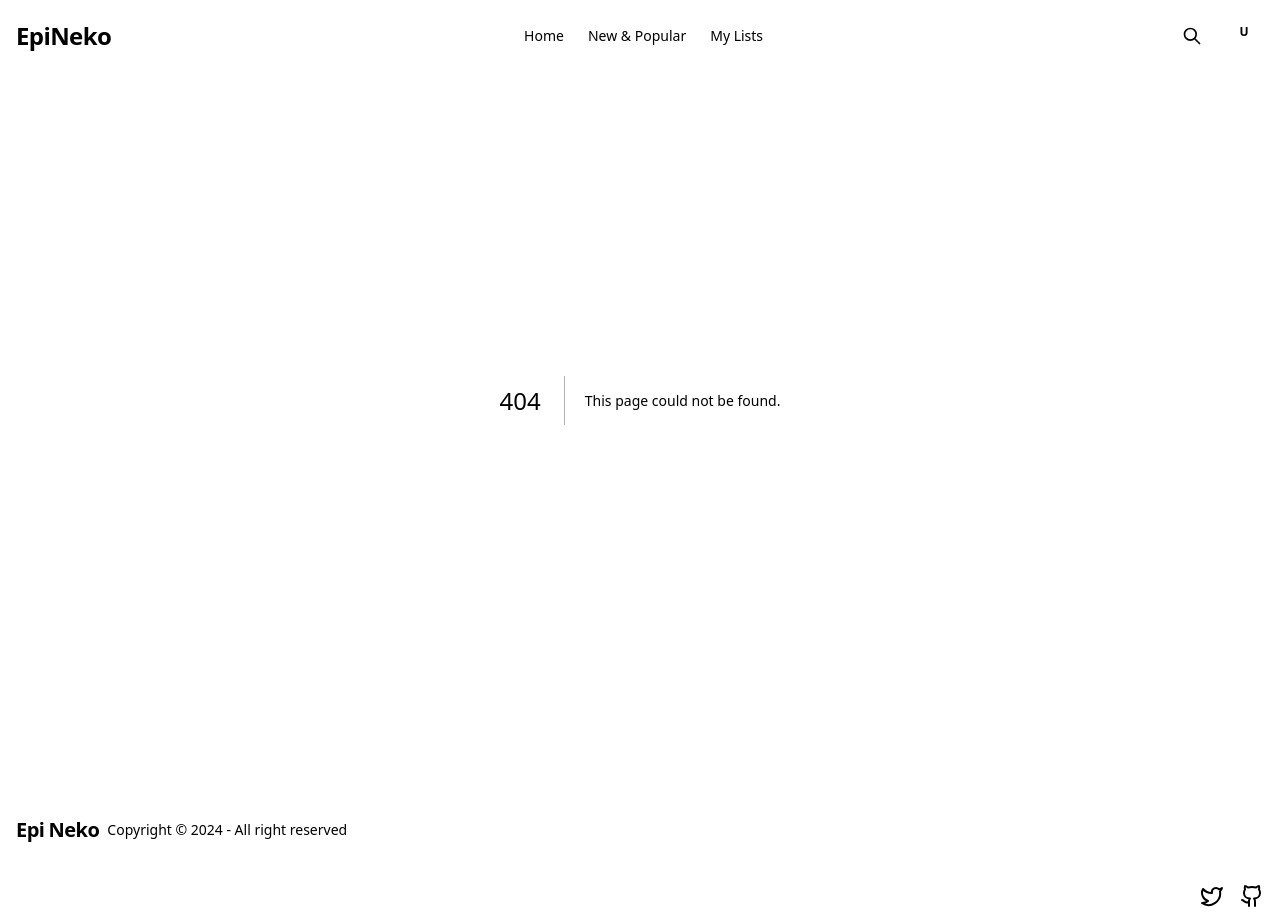
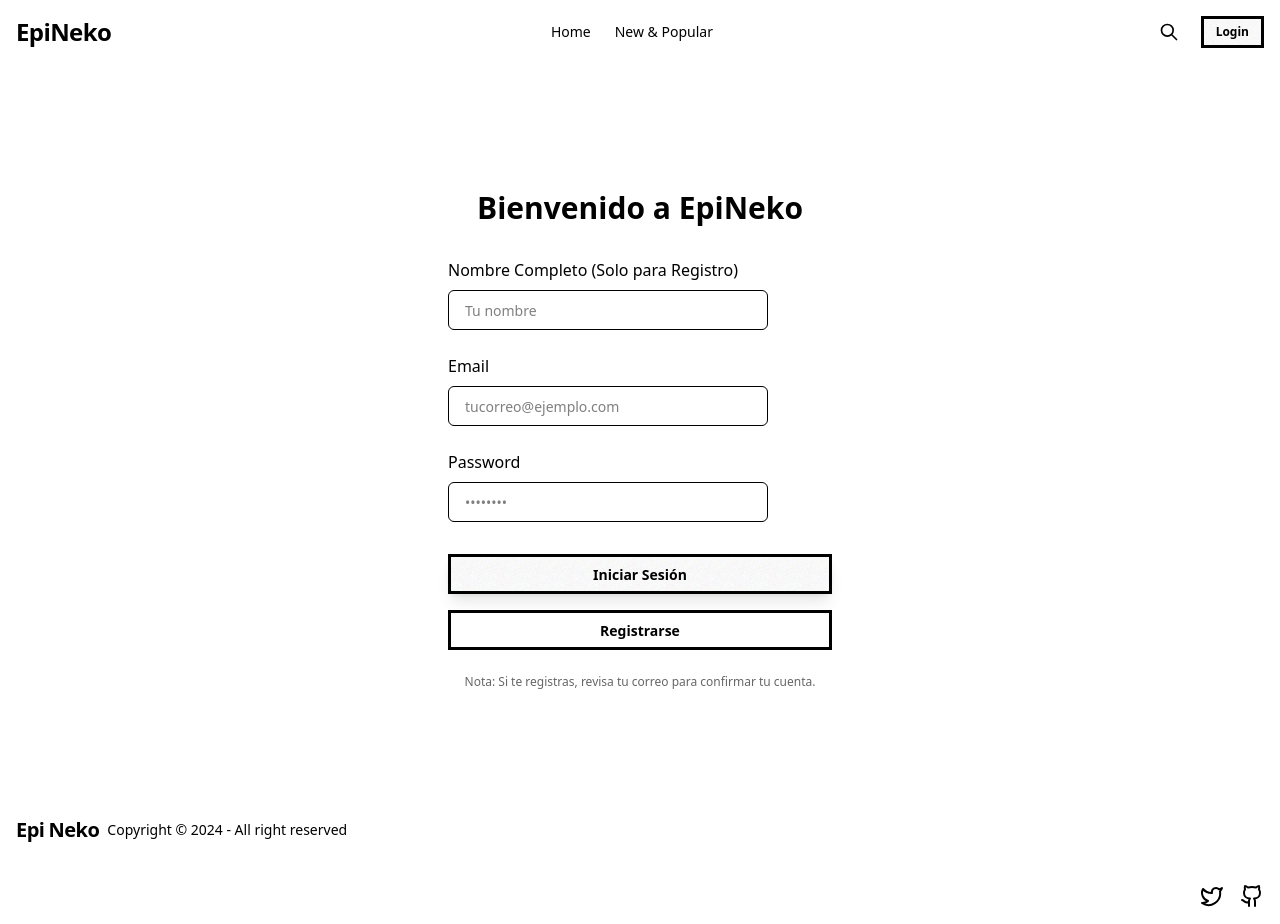
Before and after one commit to devperez08/platform-list-anime, a Next.js app: page /login in a window 1280 px wide. Before the commit this address had no page. Built offline with nearby package versions, Linux system fonts and the light colour scheme; no server answers.

Commit message:
Inicialización Supabase y Auth, Esquema SQL: Profiles y User

```diff
--- a/package.json
+++ b/package.json
@@ -9,6 +9,8 @@
     "lint": "eslint"
   },
   "dependencies": {
+    "@supabase/ssr": "^0.8.0",
+    "@supabase/supabase-js": "^2.97.0",
     "next": "16.1.6",
     "react": "19.2.3",
     "react-dom": "19.2.3"
--- /dev/null
+++ b/src/app/error/page.tsx
@@ -0,0 +1,11 @@
+export default function ErrorPage() {
+  return (
+    <div className="flex flex-col items-center justify-center min-h-screen p-4 text-center">
+      <h1 className="text-4xl font-bold text-error mb-4">¡Ups! Algo salió mal</h1>
+      <p className="text-lg opacity-80 mb-8">No pudimos procesar tu solicitud de autenticación.</p>
+      <a href="/login" className="btn btn-outline">
+        Volver al Login
+      </a>
+    </div>
+  )
+}
--- /dev/null
+++ b/src/app/login/actions.ts
@@ -0,0 +1,61 @@
+'use server'
+
+import { revalidatePath } from 'next/cache'
+import { redirect } from 'next/navigation'
+import { createClient } from '@/utils/supabase/server'
+
+export async function login(formData: FormData) {
+  const supabase = await createClient()
+
+  // type-casting here for simplicity
+  // in a real app, you should use a validation library like zod
+  const data = {
+    email: formData.get('email') as string,
+    password: formData.get('password') as string,
+  }
+
+  const { error } = await supabase.auth.signInWithPassword(data)
+
+  if (error) {
+    redirect('/error')
+  }
+
+  revalidatePath('/', 'layout')
+  redirect('/')
+}
+
+export async function signup(formData: FormData) {
+  const supabase = await createClient()
+
+  const email = formData.get('email') as string
+  const password = formData.get('password') as string
+  const fullName = formData.get('full_name') as string
+
+  // Usar el nombre del formulario o extraer uno por defecto del email
+  const finalFullName = fullName || email.split('@')[0]
+
+  const { error } = await supabase.auth.signUp({
+    email,
+    password,
+    options: {
+      data: {
+        full_name: finalFullName,
+      }
+    }
+  })
+
+  if (error) {
+    console.error('Signup error:', error.message)
+    redirect('/error')
+  }
+
+  revalidatePath('/', 'layout')
+  redirect('/')
+}
+
+export async function signOut() {
+  const supabase = await createClient()
+  await supabase.auth.signOut()
+  revalidatePath('/', 'layout')
+  redirect('/')
+}
--- /dev/null
+++ b/src/app/login/page.tsx
@@ -0,0 +1,58 @@
+import { login, signup } from './actions'
+
+export default function LoginPage() {
+  return (
+    <div className="flex-1 flex flex-col w-full px-8 sm:max-w-md justify-center gap-2 mx-auto min-h-screen">
+      <form className="animate-in flex-1 flex flex-col w-full justify-center gap-2 text-foreground pt-20">
+        <h1 className="text-3xl font-bold mb-6 text-center">Bienvenido a EpiNeko</h1>
+
+        <label className="text-md font-medium" htmlFor="full_name">
+          Nombre Completo (Solo para Registro)
+        </label>
+        <input
+          className="rounded-md px-4 py-2 bg-inherit border mb-4 input input-bordered"
+          name="full_name"
+          placeholder="Tu nombre"
+        />
+
+        <label className="text-md font-medium" htmlFor="email">
+          Email
+        </label>
+        <input
+          className="rounded-md px-4 py-2 bg-inherit border mb-4 input input-bordered"
+          name="email"
+          placeholder="tucorreo@ejemplo.com"
+          required
+        />
+
+        <label className="text-md font-medium" htmlFor="password">
+          Password
+        </label>
+        <input
+          className="rounded-md px-4 py-2 bg-inherit border mb-6 input input-bordered"
+          type="password"
+          name="password"
+          placeholder="••••••••"
+          required
+        />
+
+        <button
+          formAction={login}
+          className="btn btn-primary mb-2 shadow-lg"
+        >
+          Iniciar Sesión
+        </button>
+        <button
+          formAction={signup}
+          className="btn btn-outline"
+        >
+          Registrarse
+        </button>
+
+        <p className="text-xs text-center mt-4 opacity-60">
+          Nota: Si te registras, revisa tu correo para confirmar tu cuenta.
+        </p>
+      </form>
+    </div>
+  )
+}
--- a/src/components/layout/MainLayout.tsx
+++ b/src/components/layout/MainLayout.tsx
@@ -2,16 +2,20 @@
 import React from 'react';
 import Navbar from './Navbar';
 import Footer from './Footer';
+import { createClient } from '@/utils/supabase/server';
 
 interface MainLayoutProps {
   children: React.ReactNode;
 }
 
-export default function MainLayout({ children }: MainLayoutProps) {
+export default async function MainLayout({ children }: MainLayoutProps) {
+  const supabase = await createClient();
+  const { data: { user } } = await supabase.auth.getUser();
+
   return (
     <div className="flex flex-col min-h-screen">
       <header>
-        <Navbar />
+        <Navbar user={user} />
       </header>
       <main className="flex-grow">
         {/* Navbar is fixed. Pages should manage their own top padding or hero section */}
--- a/src/components/layout/Navbar.tsx
+++ b/src/components/layout/Navbar.tsx
@@ -2,12 +2,14 @@
 
 import React, { useEffect, useState } from "react";
 import Link from "next/link";
+import { type User } from "@supabase/supabase-js";
+import { signOut } from "@/app/login/actions";
 
 interface NavbarProps {
-  // Add props if needed
+  user: User | null;
 }
 
-export default function Navbar({}: NavbarProps) {
+export default function Navbar({ user }: NavbarProps) {
   const [scrolled, setScrolled] = useState(false);
 
   useEffect(() => {
@@ -51,15 +53,17 @@ export default function Navbar({}: NavbarProps) {
           >
             New & Popular
           </Link>
+          {user && (
             <Link
               href="/lists"
               className="text-sm font-medium hover:text-primary transition-colors"
             >
               My Lists
             </Link>
+          )}
         </div>
 
-        {/* User Actions (Placeholder) */}
+        {/* User Actions */}
         <div className="flex items-center gap-4">
           <button className="btn btn-ghost btn-circle btn-sm">
             <svg
@@ -77,6 +81,8 @@ export default function Navbar({}: NavbarProps) {
               />
             </svg>
           </button>
+
+          {user ? (
             <div className="dropdown dropdown-end">
               <div
                 tabIndex={0}
@@ -84,7 +90,7 @@ export default function Navbar({}: NavbarProps) {
                 className="btn btn-ghost btn-circle avatar placeholder"
               >
                 <div className="bg-neutral text-neutral-content rounded-full w-8">
-                <span className="text-xs">U</span>
+                  <span className="text-xs">{user.email?.charAt(0).toUpperCase()}</span>
                 </div>
               </div>
               <ul
@@ -92,16 +98,23 @@ export default function Navbar({}: NavbarProps) {
                 className="mt-3 z-[1] p-2 shadow menu menu-sm dropdown-content bg-base-100 rounded-box w-52"
               >
                 <li>
-                <a>Profile</a>
+                  <Link href="/profile">Profile</Link>
                 </li>
                 <li>
-                <a>Settings</a>
+                  <Link href="/settings">Settings</Link>
                 </li>
                 <li>
-                <a>Logout</a>
+                  <form action={signOut}>
+                    <button type="submit" className="w-full text-left">Logout</button>
+                  </form>
                 </li>
               </ul>
             </div>
+          ) : (
+            <Link href="/login" className="btn btn-primary btn-sm">
+              Login
+            </Link>
+          )}
         </div>
       </div>
     </nav>
--- /dev/null
+++ b/src/middleware.ts
@@ -0,0 +1,19 @@
+import { type NextRequest } from 'next/server'
+import { updateSession } from '@/utils/supabase/middleware'
+
+export async function middleware(request: NextRequest) {
+  return await updateSession(request)
+}
+
+export const config = {
+  matcher: [
+    /*
+     * Match all request paths except for the ones starting with:
+     * - _next/static (static files)
+     * - _next/image (image optimization files)
+     * - favicon.ico (favicon file)
+     * Feel free to modify this pattern to include more paths.
+     */
+    '/((?!_next/static|_next/image|favicon.ico|.*\\.(?:svg|png|jpg|jpeg|gif|webp)$).*)',
+  ],
+}
--- /dev/null
+++ b/src/utils/supabase/client.ts
@@ -0,0 +1,8 @@
+import { createBrowserClient } from '@supabase/ssr'
+
+export function createClient() {
+  return createBrowserClient(
+    process.env.NEXT_PUBLIC_SUPABASE_URL!,
+    process.env.NEXT_PUBLIC_SUPABASE_ANON_KEY!
+  )
+}
--- /dev/null
+++ b/src/utils/supabase/middleware.ts
@@ -0,0 +1,34 @@
+import { createServerClient } from '@supabase/ssr'
+import { NextResponse, type NextRequest } from 'next/server'
+
+export async function updateSession(request: NextRequest) {
+  let supabaseResponse = NextResponse.next({
+    request,
+  })
+
+  const supabase = createServerClient(
+    process.env.NEXT_PUBLIC_SUPABASE_URL!,
+    process.env.NEXT_PUBLIC_SUPABASE_ANON_KEY!,
+    {
+      cookies: {
+        getAll() {
+          return request.cookies.getAll()
+        },
+        setAll(cookiesToSet) {
+          cookiesToSet.forEach(({ name, value, options }) => request.cookies.set(name, value))
+          supabaseResponse = NextResponse.next({
+            request,
+          })
+          cookiesToSet.forEach(({ name, value, options }) =>
+            supabaseResponse.cookies.set(name, value, options)
+          )
+        },
+      },
+    }
+  )
+
+  // refreshing the auth token
+  await supabase.auth.getUser()
+
+  return supabaseResponse
+}
--- /dev/null
+++ b/src/utils/supabase/server.ts
@@ -0,0 +1,29 @@
+import { createServerClient } from '@supabase/ssr'
+import { cookies } from 'next/headers'
+
+export async function createClient() {
+  const cookieStore = await cookies()
+
+  return createServerClient(
+    process.env.NEXT_PUBLIC_SUPABASE_URL!,
+    process.env.NEXT_PUBLIC_SUPABASE_ANON_KEY!,
+    {
+      cookies: {
+        getAll() {
+          return cookieStore.getAll()
+        },
+        setAll(cookiesToSet) {
+          try {
+            cookiesToSet.forEach(({ name, value, options }) =>
+              cookieStore.set(name, value, options)
+            )
+          } catch {
+            // The `setAll` method was called from a Server Component.
+            // This can be ignored if you have middleware refreshing
+            // user sessions.
+          }
+        },
+      },
+    }
+  )
+}
```
Also changed, not shown: 2 other files (tests, documents, lock files or other folders). Lines whose indentation alone changed are shown as unchanged.
